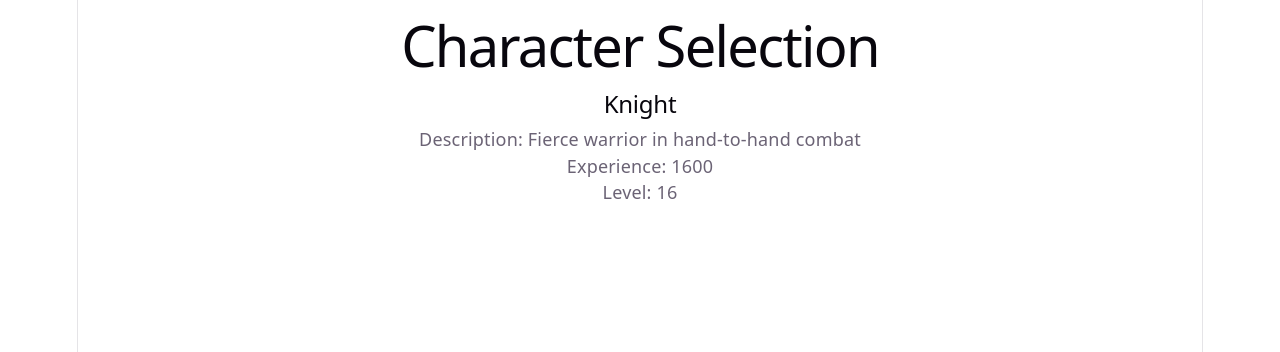
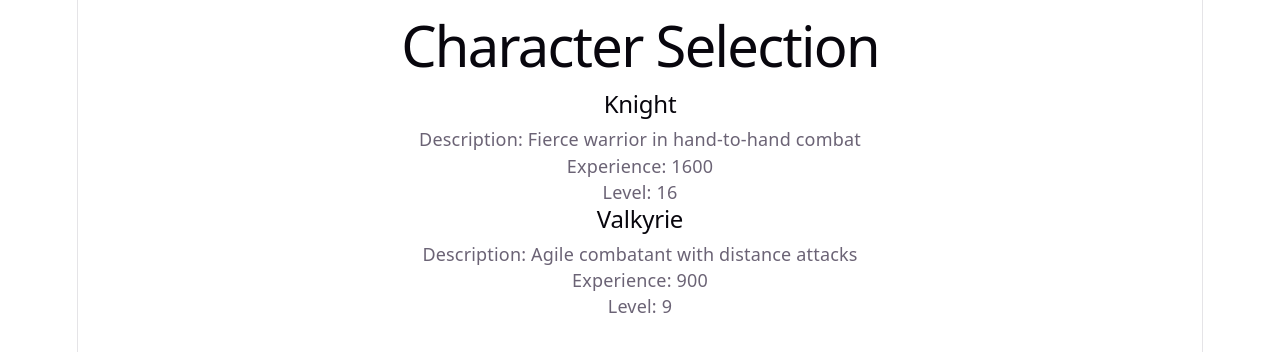
Before and after one commit to haysway/rpg-character-selection, a React (Vite) app: page / in a window 1280 px wide. Shown: the top 352 px of the page. Built offline with nearby package versions, Linux system fonts and the light colour scheme.

Commit message:
CharacterCard complete with props

```diff
--- a/src/App.jsx
+++ b/src/App.jsx
@@ -4,7 +4,13 @@ function App() {
   return (
     <div>
       <h1>Character Selection</h1>
-      <CharacterCard />
+      <CharacterCard name="Knight"
+       desc="Fierce warrior in hand-to-hand combat"
+       exp="1600"/>
+
+      <CharacterCard name="Valkyrie"
+       desc="Agile combatant with distance attacks"
+       exp="900"/>
     </div>
   );
 }
--- a/src/components/CharacterCard.jsx
+++ b/src/components/CharacterCard.jsx
@@ -1,10 +1,10 @@
-function CharacterCard() {
+function CharacterCard(props) {
     return (
       <div>
-        <h2>Knight</h2>
-        <p>Description: Fierce warrior in hand-to-hand combat</p>
-        <p>Experience: 1600</p>
-        <p>Level: {1600 / 100}</p>
+        <h2>{props.name}</h2>
+        <p>Description: {props.desc}</p>
+        <p>Experience: {props.exp}</p>
+        <p>Level: {props.exp / 100}</p>
       </div>
     );
 }
```
